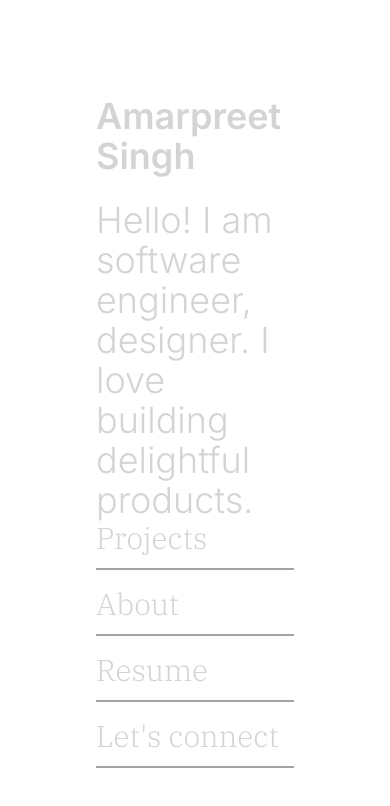
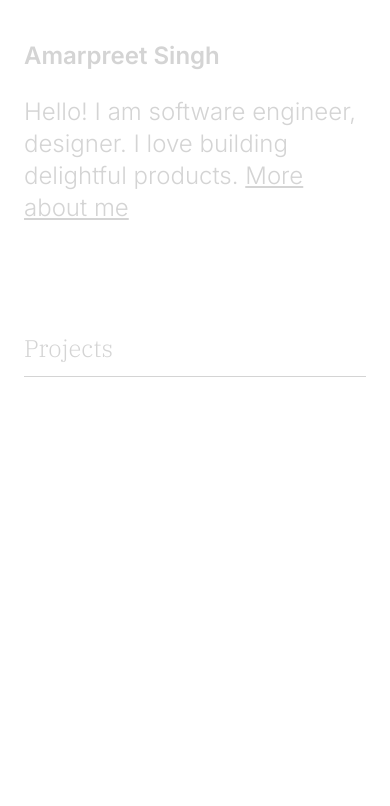
Before and after one commit to amarmanhala/infiniteloop, a Next.js app: page / in a window 390 px wide. Shown: the top 806 px of the page. Built offline with nearby package versions, Linux system fonts and the light colour scheme.

Commit message:
Add design

```diff
--- /dev/null
+++ b/src/app/components/Header.tsx
@@ -0,0 +1,21 @@
+import Link from "next/link"
+import { Inter, IBM_Plex_Serif } from 'next/font/google'
+
+const ibmPlexSerif = IBM_Plex_Serif({ weight: ['400'], subsets: ['latin'], })
+const Header = () => {
+  return (
+    <header className="flex flex-row justify-between w-full text-blue-700">
+      <nav className={`text-xl ${ibmPlexSerif.className} w-full`}>
+      <ul className="">
+      <li className="ml-4 border-b-2 pb-1 mb-2 flex justify-between items-center border-blue-700 font-semibold"><Link href="./projects">Amarpreet Singh</Link></li>
+          <li className="ml-4 border-b-2 pb-1 mb-2 flex justify-between items-center border-blue-700"><Link href="./projects">Projects</Link></li>
+          <li className="ml-4 border-b-2 pb-1 mb-2 flex justify-between items-center border-blue-700"><Link href="./about">About</Link></li>
+          <li className="ml-4 border-b-2 pb-1 mb-2 flex justify-between items-center border-blue-700"><Link href="./projects">Resume</Link></li>
+          <li className="ml-4 border-b-2 pb-1 mb-2 flex justify-between items-center border-blue-700"><Link href="./contact"><s>Let&apos;s connect</s></Link></li>
+        </ul>
+      </nav>
+    </header>
+  )
+}
+
+export default Header
--- a/src/app/contact/page.tsx
+++ b/src/app/contact/page.tsx
@@ -1,11 +1,15 @@
 import { Inter, IBM_Plex_Serif } from "next/font/google";
 import Link from "next/link";
+import Header from "../components/Header";
 
 const ibmPlexSerif = IBM_Plex_Serif({ weight: ["500"], subsets: ["latin"] });
 
 const Contact = () => {
   return (
+   <>
+
       <main className="bg-blue-100 w-full p-24 flex min-h-screen flex-col justify-between">
+        <Header />
         <h1
           className={`text-blue-700 text-6xl ${ibmPlexSerif.className}`}
         >
@@ -19,6 +23,7 @@ const Contact = () => {
           </ul>
         </nav>
       </main>
+   </>
   );
 };
 
--- a/src/app/page.tsx
+++ b/src/app/page.tsx
@@ -7,21 +7,19 @@ const ibmPlexSerif = IBM_Plex_Serif({ weight: ['300'], subsets: ['latin'], })
 
 export default function Home() {
   return (
-    <main className="flex min-h-screen flex-col justify-between p-24">
+    <main className="flex min-h-screen flex-col px-6 py-10 sm:p-24">
       <div>
-        <h1 className="text-4xl text-neutral-300 mb-6 font-semibold">Amarpreet Singh</h1>
-        <h2 className="text-4xl text-neutral-300 font-light">
-          Hello! I am software engineer, designer. I love building delightful products.
+        <h1 className="text-2xl sm:text-4xl text-neutral-300 mb-6 font-semibold">Amarpreet Singh</h1>
+        <h2 className="text-2xl sm:text-4xl text-neutral-300 font-light">
+          Hello! I am software engineer, designer. I love building delightful products. <Link href="./about"><u>More about me</u></Link>
         </h2>
+
       </div>
-      <nav className={`text-3xl text-neutral-300 ${ibmPlexSerif.className}`}>
-        <ul>
-          <li className="border-b-2 border-neutral-400 pb-3 mb-4 flex justify-between items-center"><Link href="./projects">Projects</Link></li>
-          <li className="border-b-2 border-neutral-400 pb-3 mb-4 flex justify-between items-center"><Link href="./about">About</Link></li>
-          <li className="border-b-2 border-neutral-400 pb-3 mb-4 flex justify-between items-center"><Link href="./projects">Resume</Link></li>
-          <li className="border-b-2 border-neutral-400 pb-3 mb-4 flex justify-between items-center"><Link href="./contact">Let&apos;s connect</Link></li>
-        </ul>
-      </nav>
+
+      <section className="mt-24 sm:mt-32">
+        <h2 className={`${ibmPlexSerif.className} text-neutral-300 text-2xl sm:text-4xl border-b border-neutral-300 py-3 sm:py-6`}>Projects</h2>
+      </section>
+
     </main>
   );
 }
```
Lines whose indentation alone changed are shown as unchanged.
